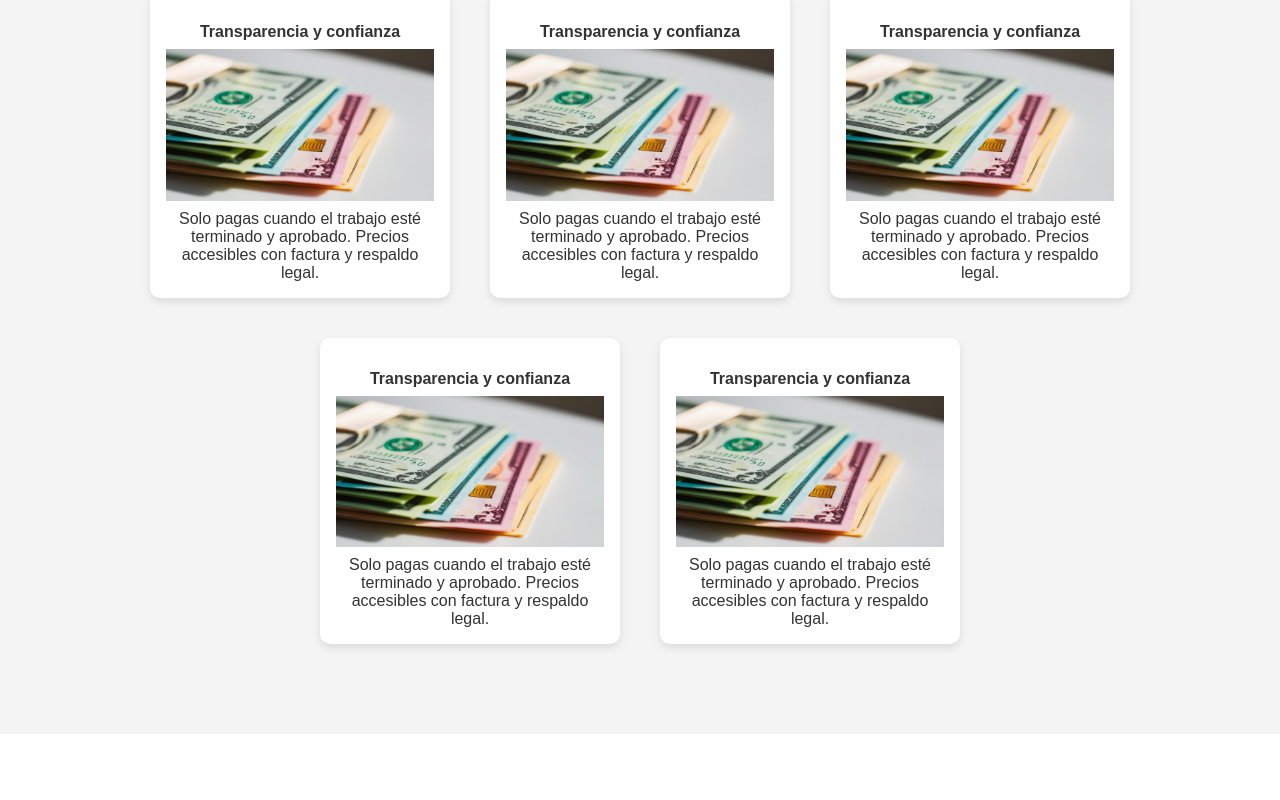
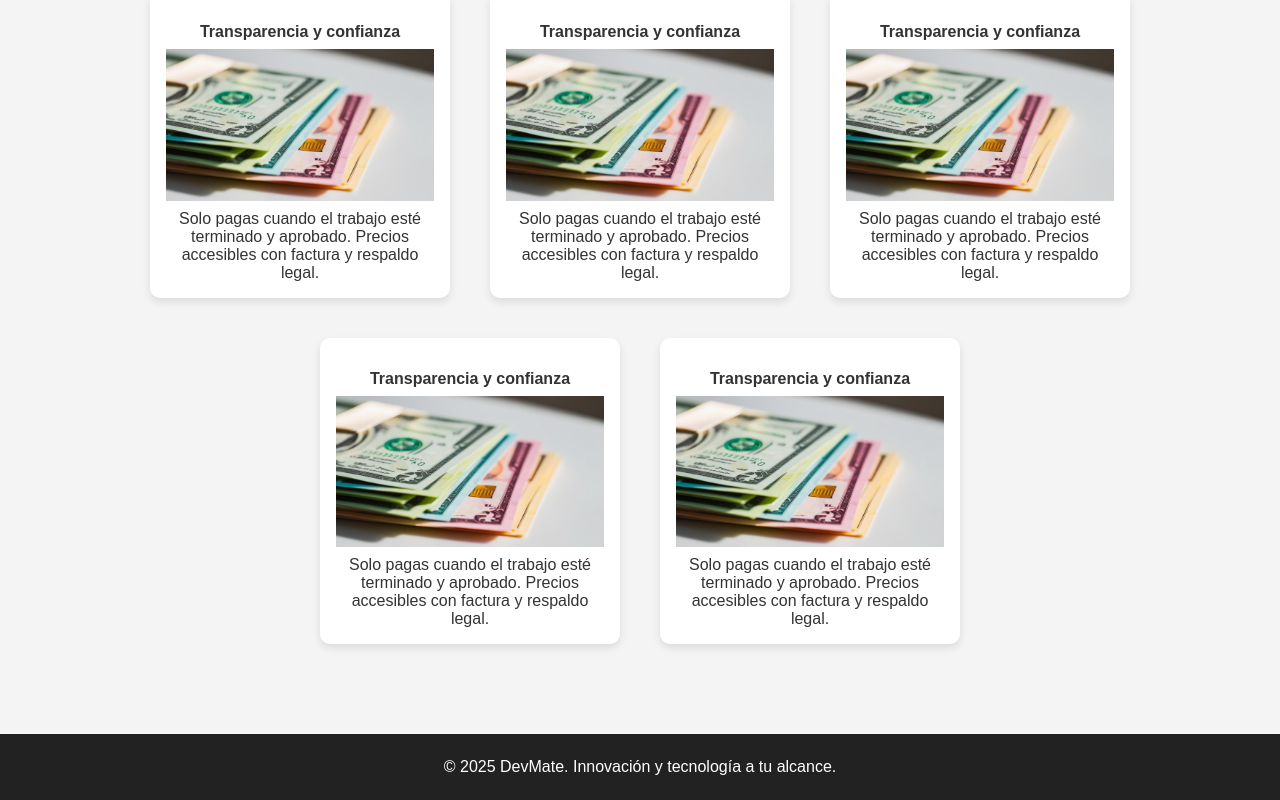
Before and after one commit to Roony11-1/Roony11-1.github.io, a React (Vite) app: page / in a window 1280 px wide. Shown: the part 1357-2157 px from the top of the page. Before the commit the page ends 2091 px from the top, so only its background shows below. Built offline with nearby package versions, Linux system fonts and the light colour scheme.

Commit message:
footer added

```diff
--- a/src/App.jsx
+++ b/src/App.jsx
@@ -1,13 +1,15 @@
 import './css/App.css'
 import {Header} from './Header.jsx'
 import {Body} from './Body.jsx'
+import { Footer } from './Footer.jsx'
 
 export function App()
 {
     return(
         <main>
-            <Header></Header>
-            <Body></Body>
+            <Header/>
+            <Body/>
+            <Footer/>
         </main>
     )
 }
--- /dev/null
+++ b/src/Footer.jsx
@@ -0,0 +1,8 @@
+export function Footer()
+{
+    return(
+        <main className="footer">
+            <p>&copy; 2025 DevMate. Innovación y tecnología a tu alcance.</p>
+        </main>
+    )
+}
--- a/src/css/App.css
+++ b/src/css/App.css
@@ -245,3 +245,10 @@
 .contact-form button:hover {
     background: #00414a;
 }
+
+.footer {
+    background: #222;
+    color: #fff;
+    text-align: center;
+    padding: 1.5rem 0;
+}
```
